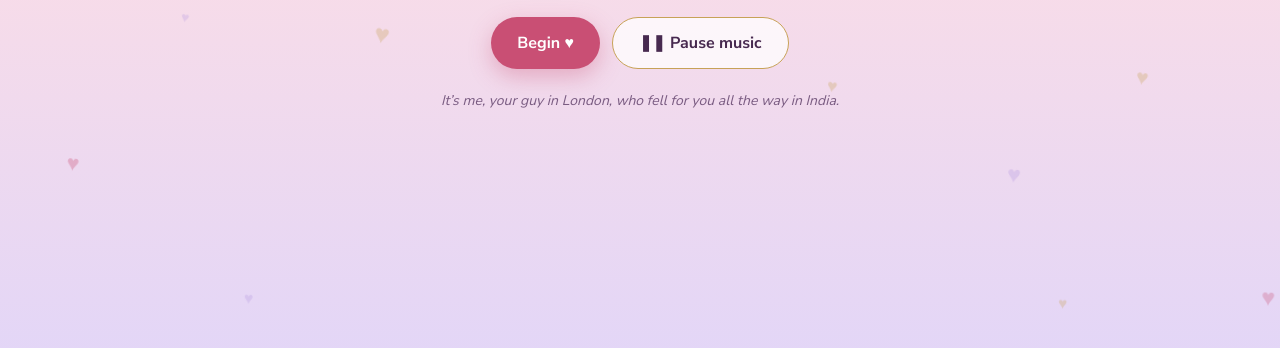
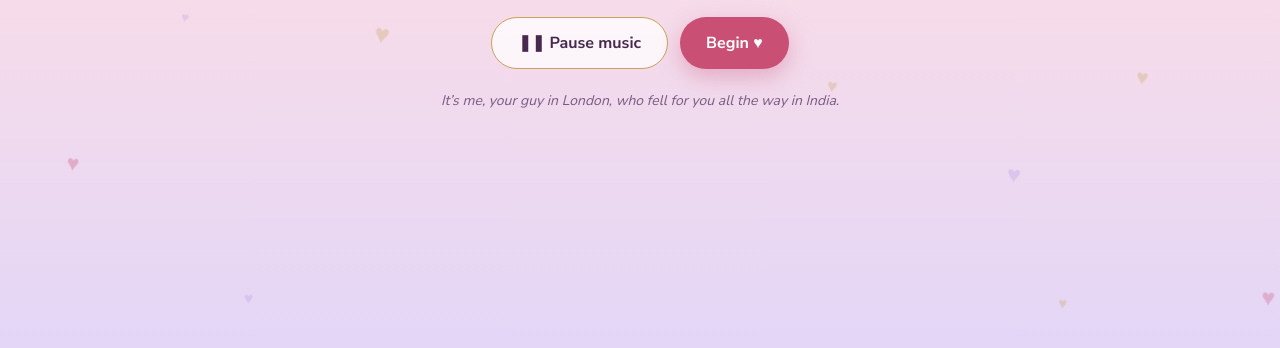
Before and after one commit to Rajan0601/for-you, a plain HTML site: page index.html in a window 1280 px wide. Both pictures are taken after a click on the button "♪ Play soft music". Shown: the part 446-794 px from the top of the page. Drawn offline with nearby package versions, Linux system fonts and the light colour scheme.

Commit message:
Refactor music button and enhance audio playback
Updated the button position and modified the music generation logic for a softer sound.

```diff
--- a/index.html
+++ b/index.html
@@ -136,8 +136,8 @@
     <h1>Hi, Pratiksha</h1>
     <p class="lede">I made this little page just for you, from 4,000-something miles away. Take your time. I have a question for you at the end.</p>
     <div class="row">
+      <button class="btn btn-ghost" id="music" type="button" aria-pressed="false">♪ Play soft music</button>
       <button class="btn btn-primary" type="button" data-go="1">Begin ♥</button>
-      <button class="btn btn-ghost" id="music" type="button" aria-pressed="false">♪ Play soft music</button>
     </div>
     <p class="note">It’s me, your guy in London, who fell for you all the way in India.</p>
   </section>
@@ -244,35 +244,59 @@
   }
   tick(); setInterval(tick, 20000);
 
-  /* soft music box, made in the browser */
+  /* dreamy music box — gentle arpeggiated piano feel */
   var musicBtn = document.getElementById('music'), ctx = null, master = null, timer = null, step = 0, playing = false;
-  var chords = [[261.63, 329.63, 392.00, 523.25], [196.00, 293.66, 392.00, 493.88], [220.00, 261.63, 329.63, 440.00], [174.61, 261.63, 349.23, 440.00]];
-  var pattern = [0, 2, 1, 3, 2, 1, 3, 2];
-  function pluck(freq, when) {
-    var o = ctx.createOscillator(), g = ctx.createGain();
-    o.type = 'sine'; o.frequency.value = freq * 2;
+  /* romantic chord progression: Cmaj7 → Am7 → Fmaj7 → G → Em7 → Am → Dm7 → G7 */
+  var chords = [
+    [261.63, 329.63, 392.00, 493.88],
+    [220.00, 261.63, 329.63, 392.00],
+    [174.61, 261.63, 329.63, 440.00],
+    [196.00, 246.94, 293.66, 392.00],
+    [164.81, 246.94, 293.66, 392.00],
+    [220.00, 261.63, 329.63, 440.00],
+    [146.83, 220.00, 261.63, 349.23],
+    [196.00, 246.94, 293.66, 349.23]
+  ];
+  /* arpeggio picking pattern — gentle upward sweep then soft return */
+  var pattern = [0, 1, 2, 3, 2, 1, 3, 2];
+  function softNote(freq, when, dur, vol) {
+    /* layered sine + triangle for warmth */
+    var o1 = ctx.createOscillator(), o2 = ctx.createOscillator(), g = ctx.createGain();
+    o1.type = 'sine'; o1.frequency.value = freq;
+    o2.type = 'triangle'; o2.frequency.value = freq; o2.detune.value = 3;
     g.gain.setValueAtTime(0.0001, when);
-    g.gain.exponentialRampToValueAtTime(0.22, when + 0.02);
-    g.gain.exponentialRampToValueAtTime(0.0001, when + 1.6);
-    o.connect(g); g.connect(master); o.start(when); o.stop(when + 1.7);
+    g.gain.exponentialRampToValueAtTime(vol, when + 0.015);
+    g.gain.exponentialRampToValueAtTime(vol * 0.6, when + dur * 0.4);
+    g.gain.exponentialRampToValueAtTime(0.0001, when + dur);
+    o1.connect(g); o2.connect(g); g.connect(master);
+    o1.start(when); o1.stop(when + dur + 0.05);
+    o2.start(when); o2.stop(when + dur + 0.05);
   }
   function schedule() {
-    var chord = chords[Math.floor(step / 8) % chords.length];
-    pluck(chord[pattern[step % 8]], ctx.currentTime + 0.05);
-    if (step % 8 === 0) pluck(chord[0] / 2, ctx.currentTime + 0.05);
+    var ci = Math.floor(step / 8) % chords.length;
+    var chord = chords[ci];
+    var note = chord[pattern[step % 8]];
+    var t = ctx.currentTime + 0.05;
+    /* main note — one octave up for sparkle */
+    softNote(note * 2, t, 1.8, 0.14);
+    /* soft bass on beat 1 and 5 of each bar */
+    if (step % 8 === 0) softNote(chord[0] * 0.5, t, 2.5, 0.09);
+    if (step % 8 === 4) softNote(chord[1] * 0.5, t, 2.0, 0.06);
+    /* occasional high sparkle on beat 3 */
+    if (step % 8 === 2 && ci % 2 === 0) softNote(note * 4, t, 1.2, 0.04);
     step++;
   }
   musicBtn.addEventListener('click', function () {
     try {
       if (!ctx) {
         var AC = window.AudioContext || window.webkitAudioContext;
-        ctx = new AC(); master = ctx.createGain(); master.gain.value = 0.5; master.connect(ctx.destination);
+        ctx = new AC(); master = ctx.createGain(); master.gain.value = 0.45; master.connect(ctx.destination);
       }
       if (playing) {
         clearInterval(timer); playing = false; ctx.suspend();
         musicBtn.textContent = '♪ Play soft music';
       } else {
-        ctx.resume(); schedule(); timer = setInterval(schedule, 380); playing = true;
+        ctx.resume(); schedule(); timer = setInterval(schedule, 420); playing = true;
         musicBtn.textContent = '❚❚ Pause music';
       }
       musicBtn.setAttribute('aria-pressed', String(playing));
```
